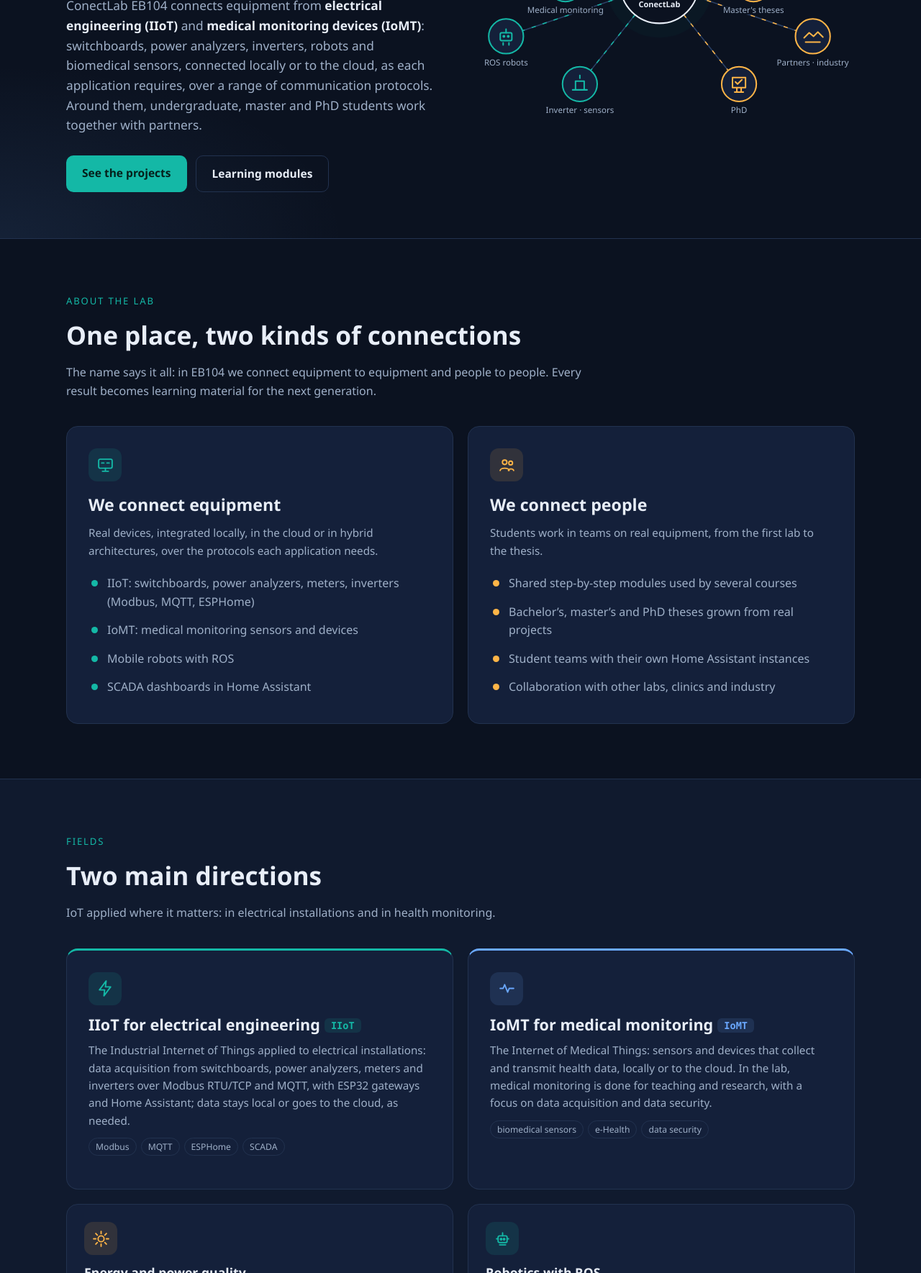
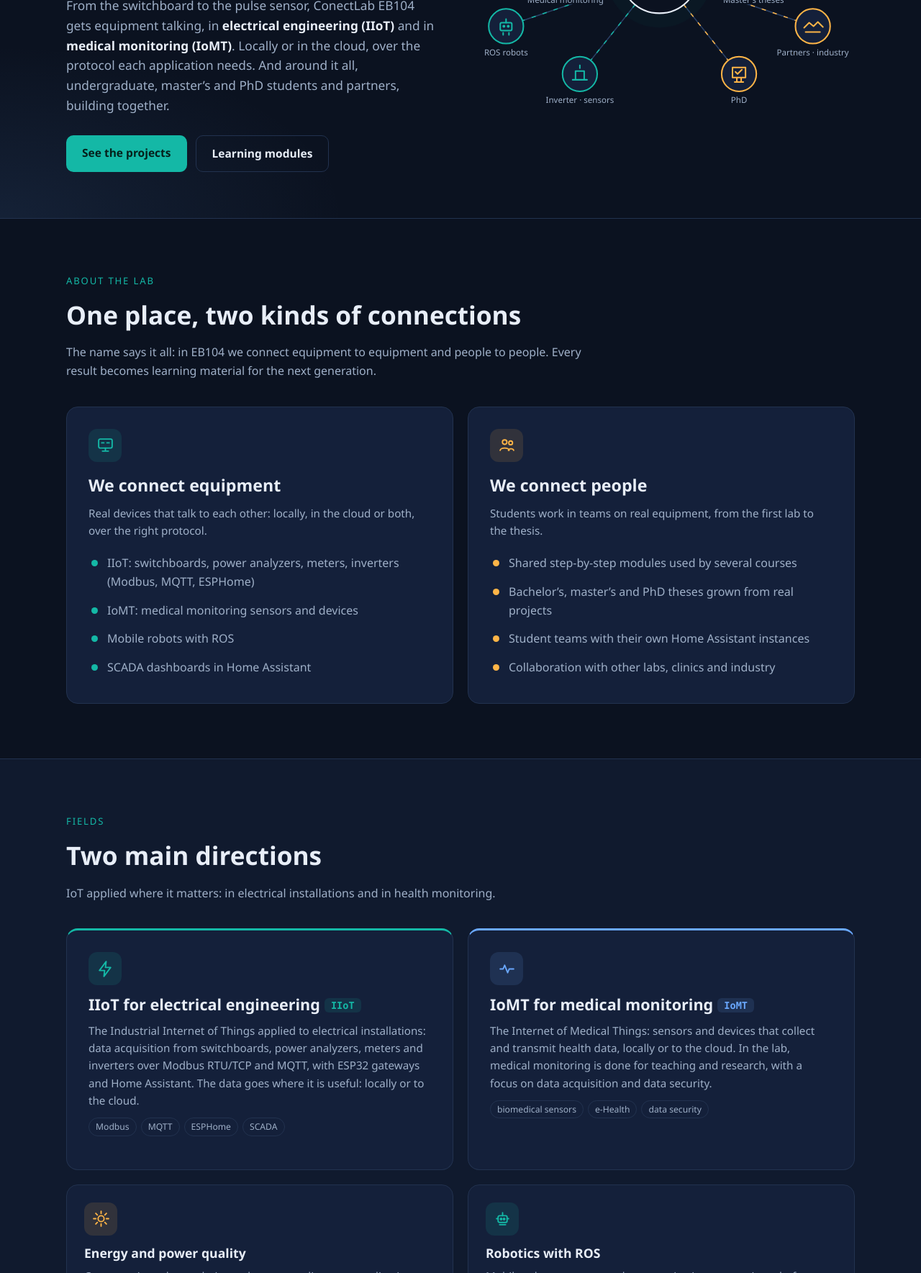
Before and after one commit to conectlab-upb/conectlab-upb.github.io, a plain HTML site: page en/index.html in a window 1280 px wide. Shown: the part 452-2221 px from the top of the page at 72% size. Drawn offline with Linux system fonts and the light colour scheme.

Commit message:
Text de inceput mai fluent (RO+EN)

```diff
--- a/en/index.html
+++ b/en/index.html
@@ -115,7 +115,7 @@
     <div>
       <span class="tag">Connected Systems Laboratory · UPB</span>
       <h1>We connect <span class="a">equipment</span>.<br>We connect <span class="b">people</span>.</h1>
-      <p class="lead">ConectLab EB104 connects equipment from <b>electrical engineering (IIoT)</b> and <b>medical monitoring devices (IoMT)</b>: switchboards, power analyzers, inverters, robots and biomedical sensors, connected locally or to the cloud, as each application requires, over a range of communication protocols. Around them, undergraduate, master and PhD students work together with partners.</p>
+      <p class="lead">From the switchboard to the pulse sensor, ConectLab EB104 gets equipment talking, in <b>electrical engineering (IIoT)</b> and in <b>medical monitoring (IoMT)</b>. Locally or in the cloud, over the protocol each application needs. And around it all, undergraduate, master’s and PhD students and partners, building together.</p>
       <div class="btns">
         <a class="btn p" href="#proiecte">See the projects</a>
         <a class="btn s" href="#module">Learning modules</a>
@@ -169,7 +169,7 @@
       <div class="card pillar">
         <div class="ico"><svg viewBox="0 0 24 24"><rect x="3" y="4" width="18" height="12" rx="2"/><path d="M8 20h8M12 16v4M7 9h3M14 9h3"/></svg></div>
         <div class="bh">We connect equipment</div>
-        <p style="color:var(--mut)">Real devices, integrated locally, in the cloud or in hybrid architectures, over the protocols each application needs.</p>
+        <p style="color:var(--mut)">Real devices that talk to each other: locally, in the cloud or both, over the right protocol.</p>
         <ul><li>IIoT: switchboards, power analyzers, meters, inverters (Modbus, MQTT, ESPHome)</li><li>IoMT: medical monitoring sensors and devices</li><li>Mobile robots with ROS</li><li>SCADA dashboards in Home Assistant</li></ul>
       </div>
       <div class="card pillar o">
@@ -191,7 +191,7 @@
       <div class="card big t">
         <div class="ico"><svg viewBox="0 0 24 24"><path d="M13 2 4 14h7l-1 8 9-12h-7z"/></svg></div>
         <h3>IIoT for electrical engineering<span class="abbr">IIoT</span></h3>
-        <p>The Industrial Internet of Things applied to electrical installations: data acquisition from switchboards, power analyzers, meters and inverters over Modbus RTU/TCP and MQTT, with ESP32 gateways and Home Assistant; data stays local or goes to the cloud, as needed.</p>
+        <p>The Industrial Internet of Things applied to electrical installations: data acquisition from switchboards, power analyzers, meters and inverters over Modbus RTU/TCP and MQTT, with ESP32 gateways and Home Assistant. The data goes where it is useful: locally or to the cloud.</p>
         <div class="chips"><span class="chip">Modbus</span><span class="chip">MQTT</span><span class="chip">ESPHome</span><span class="chip">SCADA</span></div>
       </div>
       <div class="card big u">
```
Also changed, not shown: index.html (+3 -3 lines).
